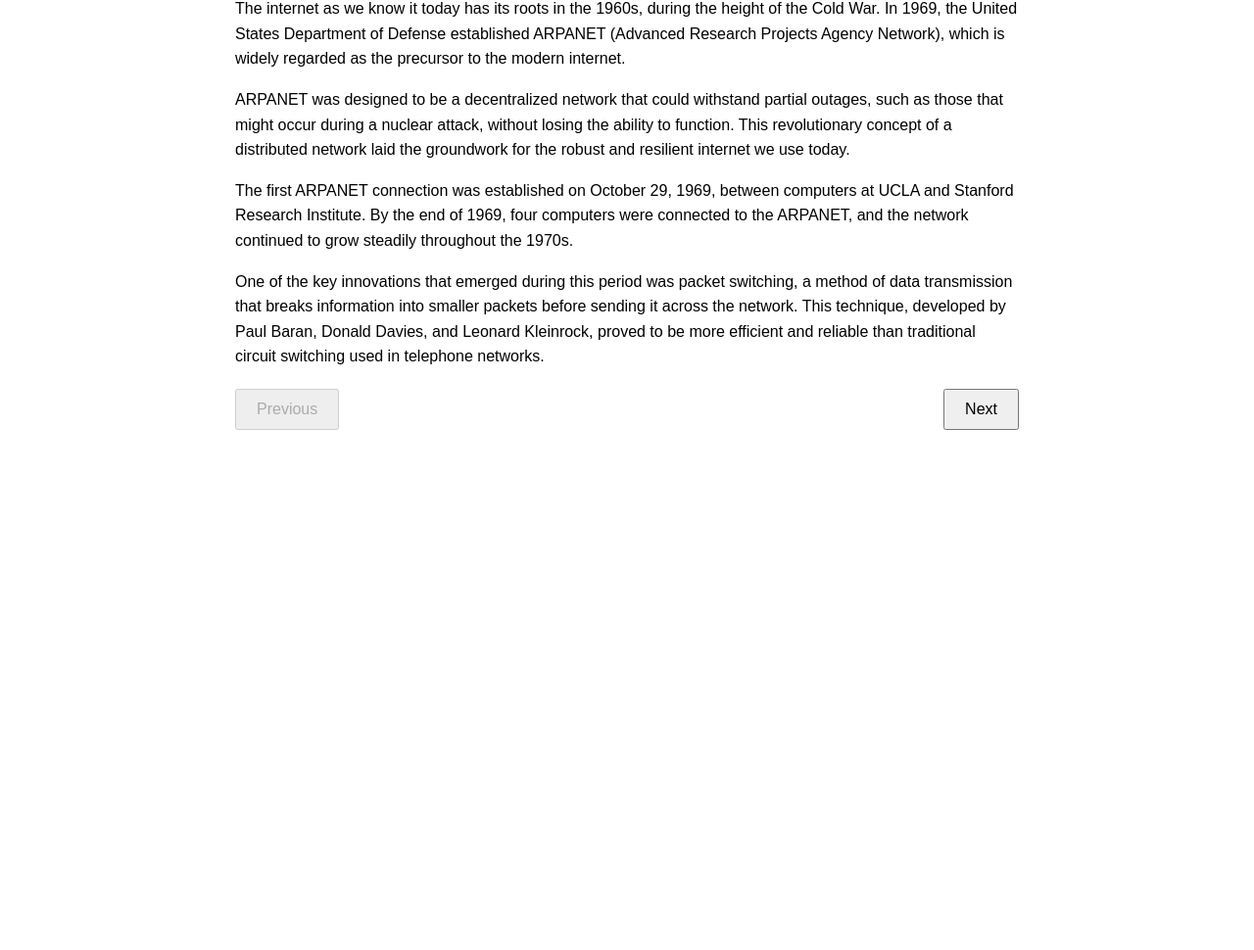
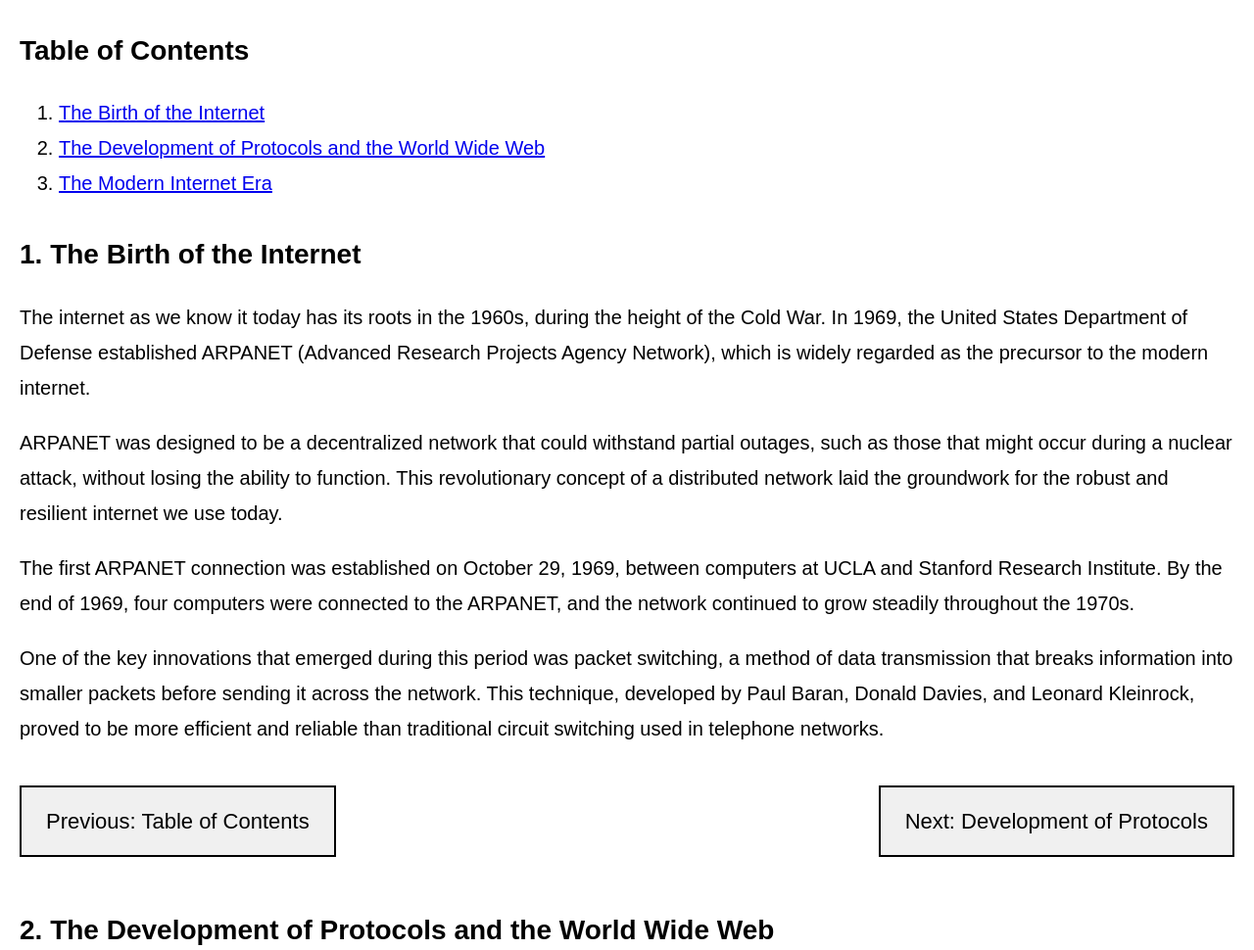
Before and after one commit to vitqst/vuidang.github.io, a plain HTML site: page index.html in a window 1280 px wide. Shown: the part 102-1072 px from the top of the page at 98% size. Before the commit the page ends 800 px from the top, so only its background shows below. Drawn offline with Linux system fonts and the light colour scheme.

Commit message:
Update index.html

```diff
--- a/index.html
+++ b/index.html
@@ -7,40 +7,66 @@
     <style>
         body {
             font-family: Arial, sans-serif;
-            line-height: 1.6;
+            line-height: 1.8;
             padding: 20px;
-            max-width: 800px;
+            max-width: 100%;
             margin: 0 auto;
+            font-size: 20px; /* Increased base font size */
         }
-        .section {
-            display: none;
+        h1 {
+            font-size: 32px;
+            margin-bottom: 20px;
         }
-        .section.active {
-            display: block;
+        h2 {
+            font-size: 28px;
+            margin-top: 30px;
+            margin-bottom: 20px;
+        }
+        p, ul, ol {
+            margin-bottom: 20px;
         }
         .navigation {
-            margin-top: 20px;
+            margin-top: 30px;
+            margin-bottom: 40px;
             display: flex;
             justify-content: space-between;
         }
-        button {
-            padding: 10px 20px;
-            font-size: 16px;
-            cursor: pointer;
+        .nav-button {
+            padding: 15px 25px;
+            font-size: 22px;
+            text-decoration: none;
+            color: #000;
+            border: 2px solid #000;
+            background-color: #f0f0f0;
+            display: inline-block;
+            margin: 10px 0;
         }
     </style>
 </head>
 <body>
     <div id="content">
-        <div class="section active" id="section1">
-            <h2>The Birth of the Internet</h2>
+        <h1>The History of the Internet</h1>
+        <h2>Table of Contents</h2>
+        <ol>
+            <li><a href="#section1">The Birth of the Internet</a></li>
+            <li><a href="#section2">The Development of Protocols and the World Wide Web</a></li>
+            <li><a href="#section3">The Modern Internet Era</a></li>
+        </ol>
+
+        <div id="section1">
+            <h2>1. The Birth of the Internet</h2>
             <p>The internet as we know it today has its roots in the 1960s, during the height of the Cold War. In 1969, the United States Department of Defense established ARPANET (Advanced Research Projects Agency Network), which is widely regarded as the precursor to the modern internet.</p>
             <p>ARPANET was designed to be a decentralized network that could withstand partial outages, such as those that might occur during a nuclear attack, without losing the ability to function. This revolutionary concept of a distributed network laid the groundwork for the robust and resilient internet we use today.</p>
             <p>The first ARPANET connection was established on October 29, 1969, between computers at UCLA and Stanford Research Institute. By the end of 1969, four computers were connected to the ARPANET, and the network continued to grow steadily throughout the 1970s.</p>
             <p>One of the key innovations that emerged during this period was packet switching, a method of data transmission that breaks information into smaller packets before sending it across the network. This technique, developed by Paul Baran, Donald Davies, and Leonard Kleinrock, proved to be more efficient and reliable than traditional circuit switching used in telephone networks.</p>
+            <div class="navigation">
+                <a href="#" class="nav-button">Previous: Table of Contents</a>
+                <a href="#section2" class="nav-button">Next: Development of Protocols</a>
+            </div>
         </div>
-        <div class="section" id="section2">
-            <h2>The Development of Protocols and the World Wide Web</h2>
+
+        <div id="section2">
+            <h2>2. The Development of Protocols and the World Wide Web</h2>
             <p>As the network grew, it became clear that a standardized way of communicating between different computer systems was necessary. This led to the development of the TCP/IP (Transmission Control Protocol/Internet Protocol) by Vint Cerf and Bob Kahn in the 1970s. TCP/IP became the standard protocol for ARPANET in 1983, marking the birth of the internet as we know it.</p>
             <p>The 1980s saw rapid growth in the number of computers connected to the internet, but it was still primarily used by researchers, academics, and government agencies. The real revolution came in 1989 when Tim Berners-Lee, a British computer scientist working at CERN, proposed the World Wide Web.</p>
             <p>Berners-Lee's vision was to create a system that would allow easy sharing of information over the internet. He developed the first web browser and server software in 1990, and in 1991, the first website was published. The World Wide Web was based on three fundamental technologies:</p>
@@ -50,43 +76,25 @@
                 <li>URLs (Uniform Resource Locators) for addressing web pages</li>
             </ul>
             <p>These innovations made the internet accessible to a much wider audience and set the stage for the explosive growth that was to come in the following decades.</p>
+            <div class="navigation">
+                <a href="#section1" class="nav-button">Previous: Birth of the Internet</a>
+                <a href="#section3" class="nav-button">Next: Modern Internet Era</a>
+            </div>
         </div>
-        <div class="section" id="section3">
-            <h2>The Modern Internet Era</h2>
+
+        <div id="section3">
+            <h2>3. The Modern Internet Era</h2>
             <p>The 1990s saw the internet transition from a primarily academic and research tool to a mainstream phenomenon. The release of the Mosaic web browser in 1993, followed by Netscape Navigator in 1994, made browsing the web much more user-friendly and visually appealing.</p>
             <p>As more people gained access to the internet, a plethora of new services and applications emerged. Email became a common form of communication, and early social platforms like GeoCities and AOL Instant Messenger gained popularity. The late 1990s also saw the birth of e-commerce, with companies like Amazon and eBay pioneering online shopping.</p>
             <p>The dot-com boom of the late 1990s saw massive investments in internet-based companies, leading to rapid growth and innovation. Although this bubble eventually burst in 2000-2001, it laid the groundwork for the next phase of internet development.</p>
             <p>The 2000s and 2010s brought about the rise of social media, with platforms like MySpace, Facebook, Twitter, and Instagram revolutionizing how people connect and share information online. The increasing availability of broadband internet and the advent of smartphones made the internet an integral part of daily life for billions of people worldwide.</p>
             <p>Today, the internet continues to evolve with emerging technologies such as cloud computing, the Internet of Things (IoT), and artificial intelligence shaping its future. As we move forward, issues like data privacy, cybersecurity, and equitable access to the internet remain important challenges to address.</p>
             <p>From its humble beginnings as a Cold War-era research project to the global network that connects billions of devices and people today, the internet has truly transformed the world in ways that its early pioneers could scarcely have imagined.</p>
+            <div class="navigation">
+                <a href="#section2" class="nav-button">Previous: Development of Protocols</a>
+                <a href="#" class="nav-button">Next: Table of Contents</a>
+            </div>
         </div>
     </div>
-
-    <div class="navigation">
-        <button id="prevBtn" onclick="navigate(-1)">Previous</button>
-        <button id="nextBtn" onclick="navigate(1)">Next</button>
-    </div>
-
-    <script>
-        let currentSection = 1;
-        const totalSections = document.querySelectorAll('.section').length;
-
-        function navigate(direction) {
-            const newSection = currentSection + direction;
-            if (newSection > 0 && newSection <= totalSections) {
-                document.getElementById(`section${currentSection}`).classList.remove('active');
-                document.getElementById(`section${newSection}`).classList.add('active');
-                currentSection = newSection;
-                updateButtonStates();
-            }
-        }
-
-        function updateButtonStates() {
-            document.getElementById('prevBtn').disabled = (currentSection === 1);
-            document.getElementById('nextBtn').disabled = (currentSection === totalSections);
-        }
-
-        updateButtonStates();
-    </script>
 </body>
 </html>
```
